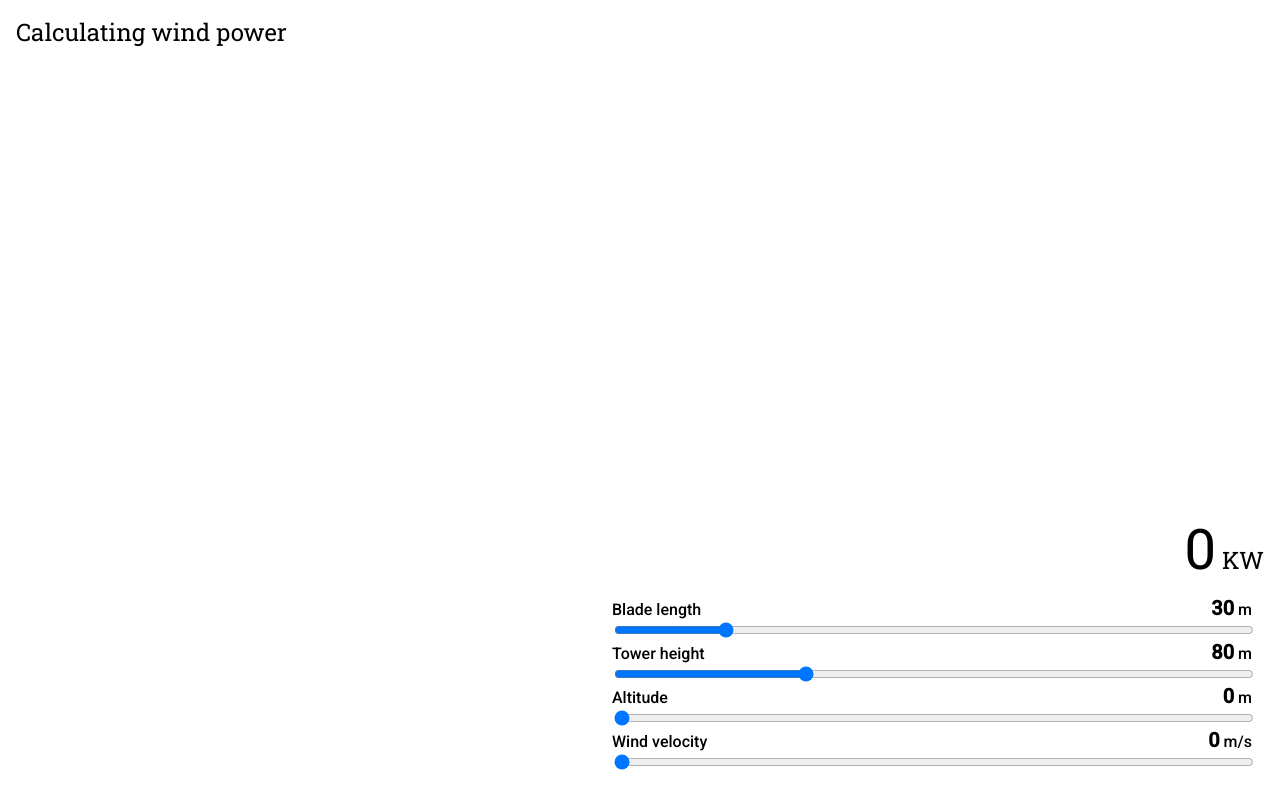
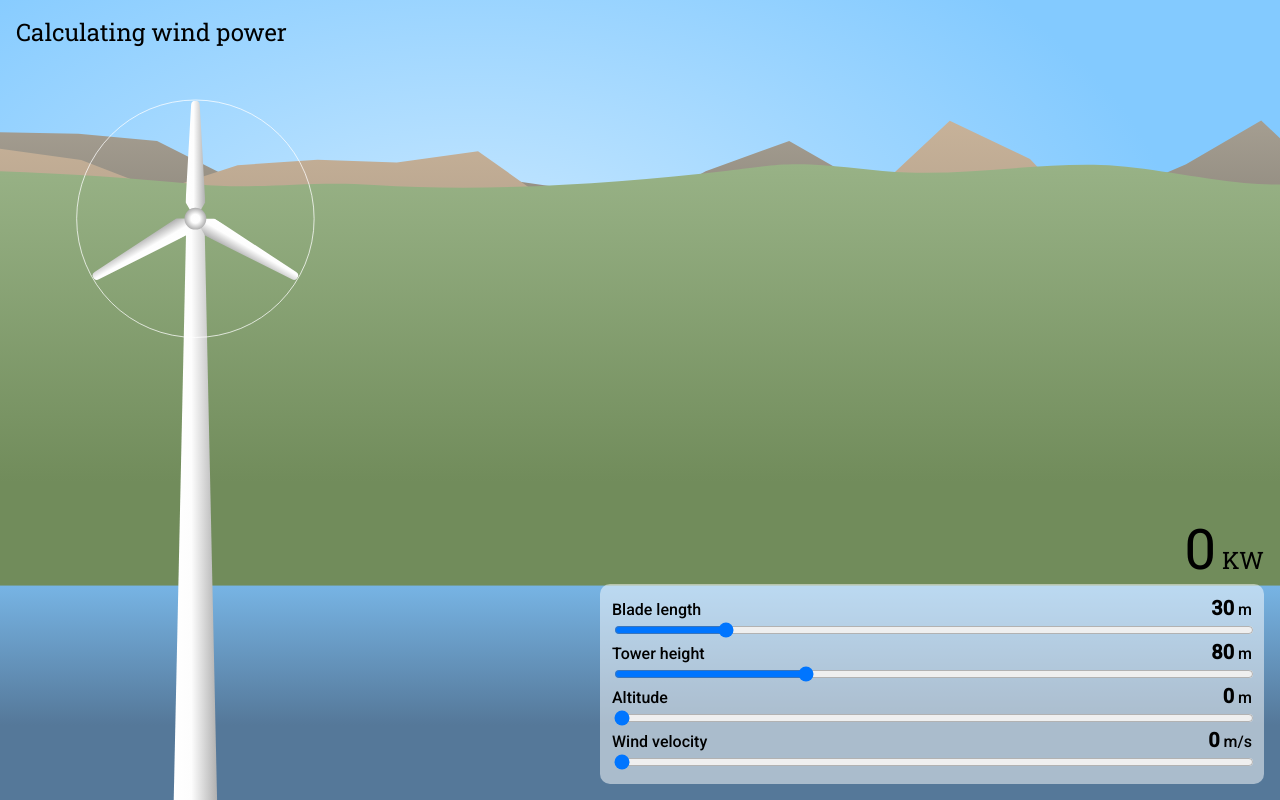
Before and after one commit to BrownUniversity/wind-turbine-tool, a React (Create React App) app: page / in a window 1280 px wide. Built offline with nearby package versions, Linux system fonts and the light colour scheme.

Commit message:
Add basic svg background with turbine.

```diff
--- a/src/TurbineVisual.css
+++ b/src/TurbineVisual.css
@@ -8,3 +8,73 @@
   width: 100%;
   z-index: -1;
 }
+
+.cls-1 {
+  fill: url(#linear-gradient);
+}
+
+.sky {
+  fill: url(#sky-gradient);
+}
+
+.mountain-far {
+  fill: url(#mountain-far-gradient);
+}
+
+.mountain-near {
+  fill: url(#mountain-near-gradient);
+}
+
+.hills {
+  fill: url(#hills-gradient);
+}
+
+.sea {
+  fill: url(#sea-gradient);
+}
+
+.tower {
+  fill: url(#linear-gradient-6);
+}
+
+.outer-circle {
+  fill: none;
+  stroke: #fff;
+  stroke-miterlimit: 10;
+}
+
+.axil {
+  fill: url(#radial-gradient-2);
+}
+
+.windstream {
+  opacity: 0.5;
+}
+
+.cls-10 {
+  fill: url(#linear-gradient-7);
+}
+
+.cls-11 {
+  fill: url(#linear-gradient-8);
+}
+
+.cls-12 {
+  fill: url(#linear-gradient-9);
+}
+
+.cls-13 {
+  fill: url(#linear-gradient-10);
+}
+
+.cls-14 {
+  fill: url(#linear-gradient-11);
+}
+
+.cls-15 {
+  fill: url(#linear-gradient-12);
+}
+
+.cls-16 {
+  fill: url(#linear-gradient-13);
+}
--- a/src/TurbineVisual.js
+++ b/src/TurbineVisual.js
@@ -2,13 +2,64 @@ import React from 'react';
 import "./TurbineVisual.css";
 
 function TurbineVisual(props) {
-	return (
-	<div className="turbine-visual">
+  return (
+  <div className="turbine-visual">
+    <svg xmlns="http://www.w3.org/2000/svg" xmlnsXlink="http://www.w3.org/1999/xlink" viewBox="0 0 1920 1080" preserveAspectRatio="xMinYMin slice">
+      <defs>
+          <linearGradient id="linear-gradient" y1="55.2" x2="18.36" y2="55.2" gradientUnits="userSpaceOnUse">
+              <stop offset="0" stopColor="#fff" />
+              <stop offset="0.41" stopColor="#fdfdfd" />
+              <stop offset="1" stopColor="#afafaf" />
+          </linearGradient>
+          <radialGradient id="sky-gradient" cx="0.33" cy="0.33" r="0.5">
+              <stop offset="0.14" stopColor="#bfe4ff" />
+              <stop offset="1" stopColor="#83caff" />
+          </radialGradient>
+          <linearGradient id="mountain-far-gradient" x1="0" y1="1" x2="0" y2="0">
+              <stop offset="0.47" stopColor="#66625a" />
+              <stop offset="1" stopColor="#a59e91" />
+          </linearGradient>
+          <linearGradient id="mountain-near-gradient" x1="0" y1="1" x2="0" y2="0">
+              <stop offset="0.41" stopColor="#998978" />
+              <stop offset="1" stopColor="#c7b299" />
+          </linearGradient>
+          <linearGradient id="hills-gradient" x1="0" y1="1" x2="0" y2="0">
+              <stop offset="0.5" stopColor="#718c5b" />
+              <stop offset="1" stopColor="#98b286" />
+          </linearGradient>
+          <linearGradient id="sea-gradient" x1="0" y1="1" x2="0" y2="0">
+              <stop offset="0.35" stopColor="#557899" />
+              <stop offset="1" stopColor="#77b4e4" />
+          </linearGradient>
+          <linearGradient id='linear-gradient-6' x1='234.14' y1='699.48' x2='293.43' y2='699.48' xlinkHref='#linear-gradient' />
+          <radialGradient id='radial-gradient-2' cx='263.78' cy='295.28' r='14.7' xlinkHref='#linear-gradient' />
+          <symbol id="Blade" data-name="Blade" viewBox="0 0 18.36 110.39">
+              <path id="blade-1" className="cls-1" d="M9.18,110.39,0,94.45,5.18,3.78A4,4,0,0,1,9.18,0h0a4,4,0,0,1,4,3.78l5.18,90.67Z"
+              />
+          </symbol>
+      </defs>
 
+      <g id="background-layer">
+        <rect id="sky" className="sky" width="1920" height="1080" />
+        <polygon id="mountain-far" className="mountain-far" points="1920.5 328.22 1858.41 289.54 1811.63 243.85 1749.52 206.86 1702.6 162.78 1601.22 221.8 1487.98 270.69 1383.33 276.74 1277.44 318.19 1177.52 254.51 1065.4 190.34 952.58 231.22 852.85 286.59 746.21 251.82 637.89 235.87 532.41 247.37 425.43 239.46 317.87 243.73 212.06 190.32 105.92 180.63 -0.5 178.6 -0.5 886.54 1920.5 886.54 1920.5 328.22"/>
+        <polygon id="mountain-near" className="mountain-near" points="1920.5 309.23 1811.63 312.06 1706.31 335.12 1602.58 285.26 1490.45 305.94 1434.6 261.46 1390.5 214.57 1282.18 162.85 1184.03 254.94 1069.15 310.47 965.46 338.99 853.15 352.88 749.86 278.4 645.37 204.03 535.65 219.27 428.54 215.72 320.8 223.04 216.15 257.29 109.6 215.98 -0.5 200.65 -0.5 887 1920.5 887 1920.5 309.23"/>
+        <path id="hills" className="hills" d="M1920.5,1080H-.5V231.2c93.68,3.38,176.47,9.17,265.65,17.55,85.25,8,148.15-5.06,239.77.88,157.6,10.2,322.88-2.07,477.53-19.25,47.73-5.3,66.86-9.94,111.75-8.25,44.56,1.68,84.94,9.39,131.38,10.88,88.79,2.85,174.27-12.65,260.54-10.25,58,1.62,130.75,18.48,193.24,24.15,84.58,7.68,160.59-5,241.14-16.92Z"/>
+        <rect id="sea" className="sea" y="790.52" width="1920" height="289.48"/>
+      </g>
 
-
-	</div>
-	);
+			<g id='turbine-layer'>
+        <path id='tower' className='tower' d='M276,295.28H251.57l-17.43,801.41c0,9.32,59.29,9.32,59.29,0Z' />
+        <g id='blades-layer'>
+            <use width='18.36' height='110.39' transform='matrix(1.45 0 0 1.45 250.5 136.05)' xlinkHref='#Blade' />
+            <circle id='outer-circle' className='outer-circle' cx='263.78' cy='295.28' r='160.28' />
+            <use width='18.36' height='110.39' transform='rotate(-120 177.81 154.942) scale(1.45)' xlinkHref='#Blade' />
+            <use width='18.36' height='110.39' transform='matrix(-.72 1.25 -1.25 -.72 408.32 363.4)' xlinkHref='#Blade' />
+            <circle id='axil' className='axil' cx='263.78' cy='295.28' r='14.7' />
+        </g>
+    </g>
+    </svg>
+  </div>
+  );
 }
 
 export default TurbineVisual;
```
